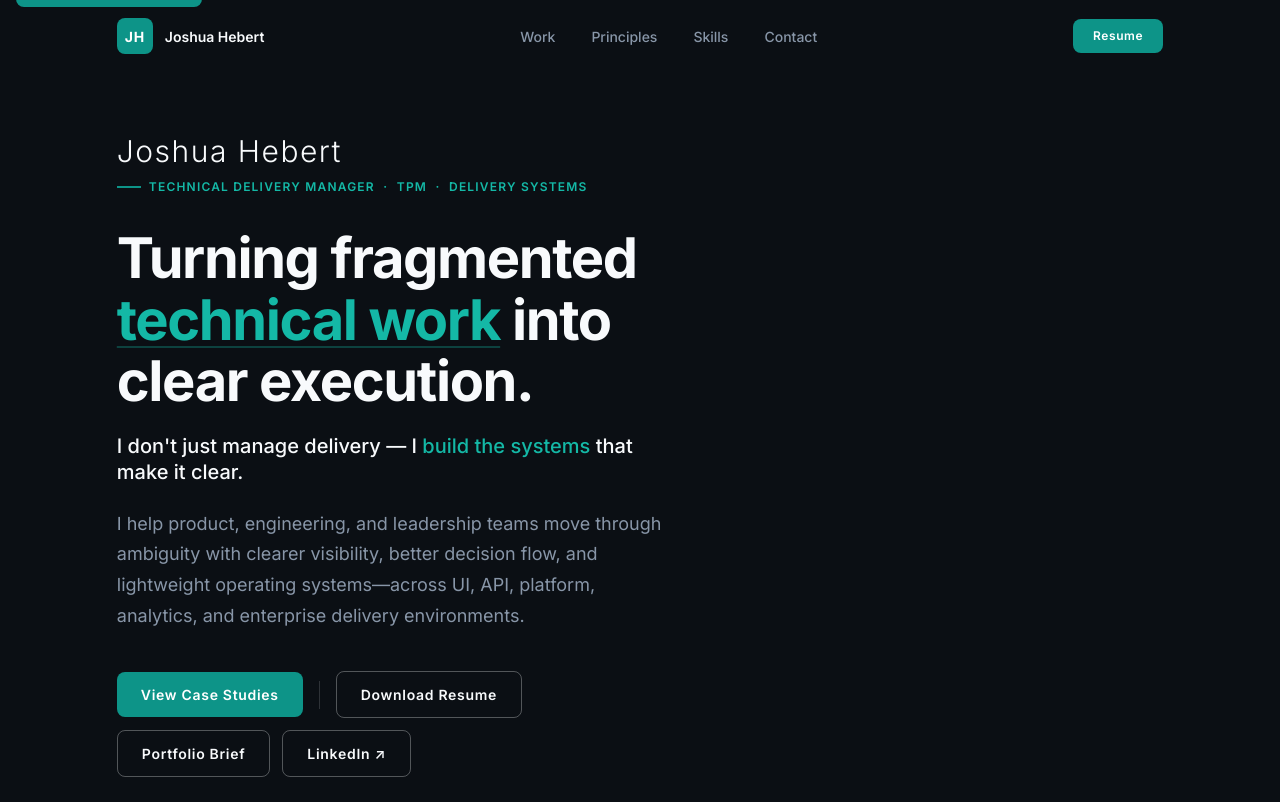
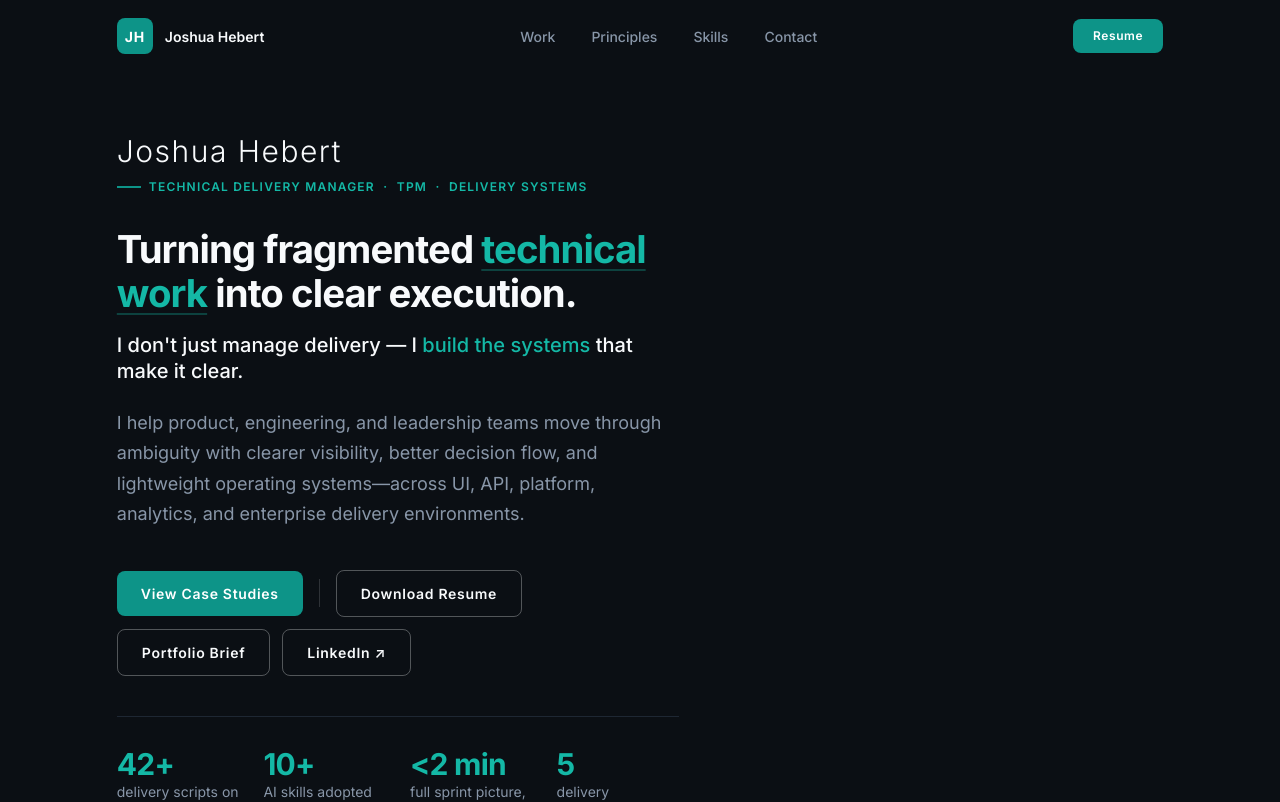
Before and after one commit to JHeeebert/Joshua-Hebert-Portfolio, a React (Vite) app: page / in a window 1280 px wide. Shown: the top 802 px of the page. Built offline with nearby package versions, Linux system fonts and the light colour scheme.

Commit message:
Hero flow: calmer headline, top-aligned larger diagram, fix skip-link sliver

```diff
--- a/src/components/sections/Hero.css
+++ b/src/components/sections/Hero.css
@@ -28,7 +28,7 @@
   display: grid;
   grid-template-columns: 1fr;
   gap: var(--space-16);
-  align-items: center;
+  align-items: start;
 }
 
 @media (min-width: 768px) {
@@ -90,12 +90,12 @@
 
 .hero__headline {
   color: var(--color-text-light);
-  margin-bottom: var(--space-5);
+  margin-bottom: var(--space-4);
   /* Confident, not oversized — overrides the larger display-1 sizing */
-  font-size: clamp(2.25rem, 5vw, 3.5rem) !important;
+  font-size: clamp(1.9rem, 3vw, 2.5rem) !important;
   font-weight: var(--weight-bold) !important;
-  line-height: 1.1 !important;
-  max-width: 16ch;
+  line-height: 1.14 !important;
+  max-width: 22ch;
 }
 
 /* Personal voice line — human, sits between headline and sub */
@@ -200,12 +200,13 @@
     display: flex;
     align-items: center;
     justify-content: center;
+    margin-top: 46px;
   }
 }
 
 .hero__signal-svg {
   width: 100%;
-  max-width: 460px;
+  max-width: 560px;
   height: auto;
   opacity: 1;
 }
--- a/src/components/ui/SkipLink.css
+++ b/src/components/ui/SkipLink.css
@@ -1,6 +1,6 @@
 .skip-link {
   position: fixed;
-  top: var(--space-4);
+  top: -100px;
   left: var(--space-4);
   z-index: var(--z-toast);
   padding: var(--space-3) var(--space-6);
@@ -10,13 +10,13 @@
   font-weight: var(--weight-semibold);
   border-radius: var(--radius-md);
   text-decoration: none;
-  /* Hidden by default — visible only on focus */
-  transform: translateY(-120%);
-  transition: transform 200ms var(--ease-out);
+  /* Fully off-screen by default — slides in only on keyboard focus */
+  transition: top 200ms var(--ease-out);
 }
 
+.skip-link:focus,
 .skip-link:focus-visible {
-  transform: translateY(0);
+  top: var(--space-4);
   outline: 2px solid var(--color-white);
   outline-offset: 2px;
 }
```
